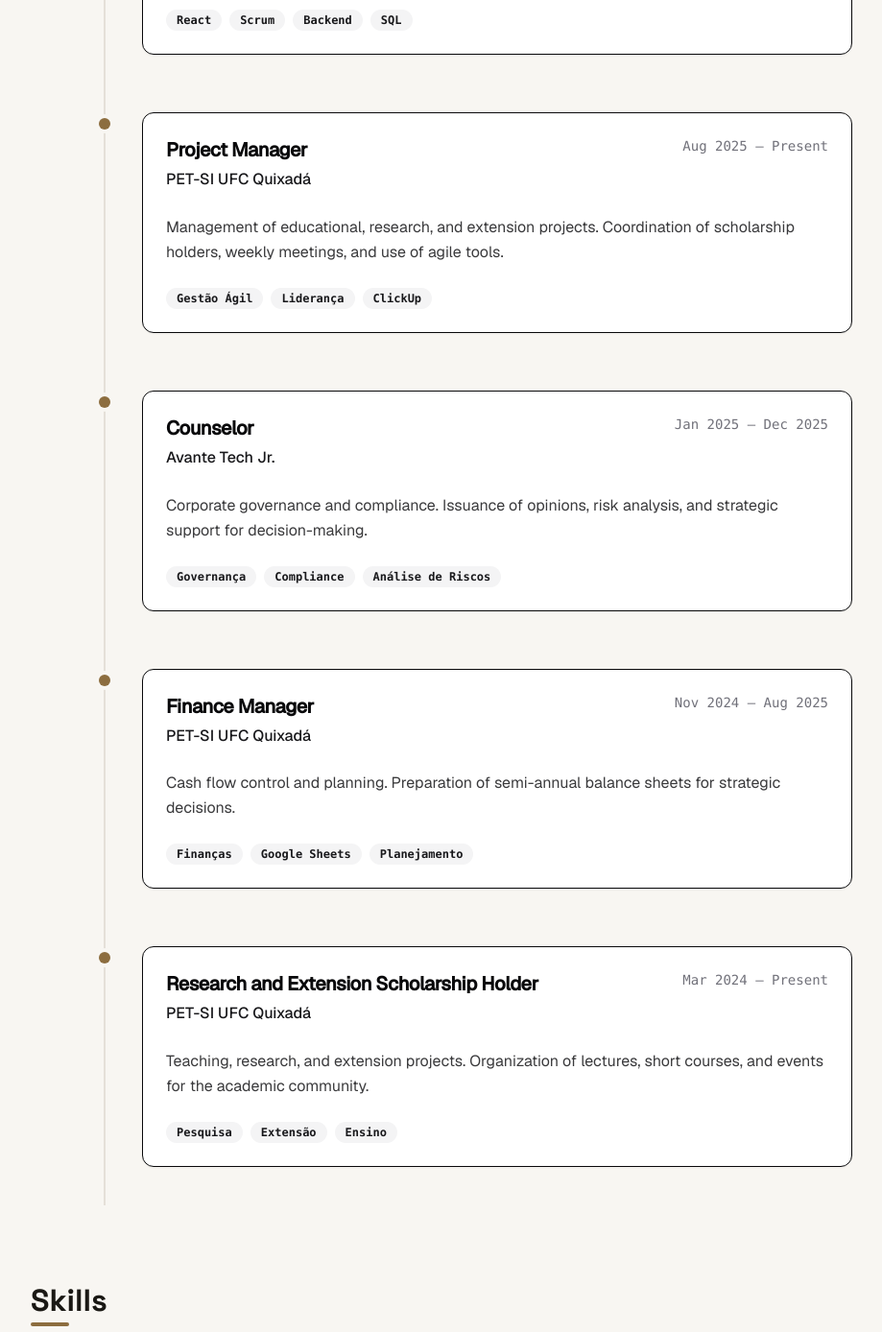
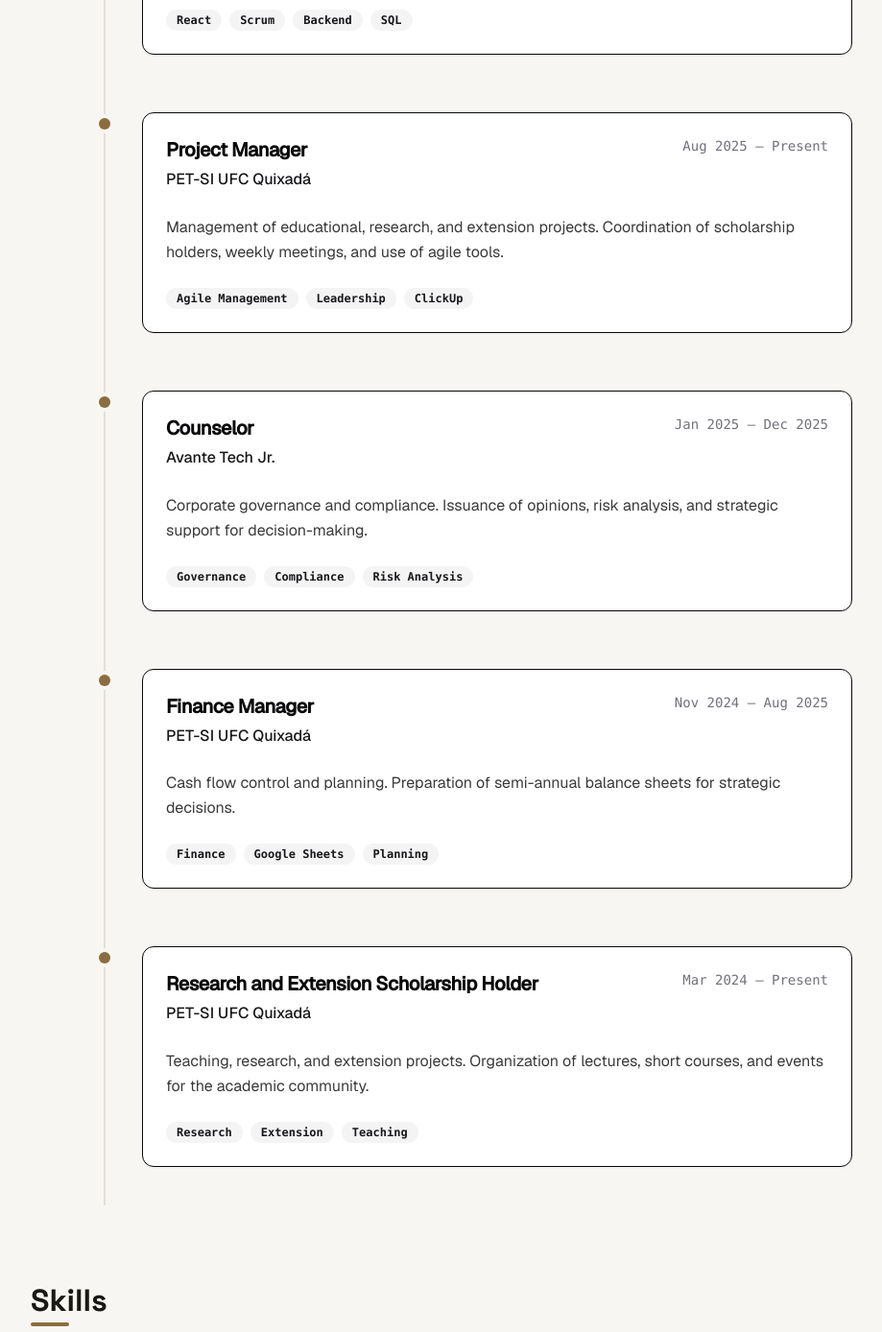
Before and after one commit to ElyssonAlvs/Portf-lio, a React (Vite) app: page / in a window 1280 px wide. Shown: the part 1699-3087 px from the top of the page at 96% size, without its empty margins (152-1071 px from the left). Built offline with nearby package versions, Linux system fonts and the light colour scheme.

Commit message:
fix: traduz tags da seção de experiências no idioma inglês

```diff
--- a/src/components/sections/Experience/Experience.tsx
+++ b/src/components/sections/Experience/Experience.tsx
@@ -46,9 +46,10 @@ export const Experience = () => {
                 </CardContent>
                 <CardFooter>
                   <div className="flex flex-wrap gap-2">
-                    {exp.tags.map(tag => (
-                      <Tag key={tag} label={tag} />
-                    ))}
+                    {exp.tags.map(tag => {
+                      const label = typeof tag === 'string' ? tag : tag[language];
+                      return <Tag key={label} label={label} />;
+                    })}
                   </div>
                 </CardFooter>
               </Card>
--- a/src/data/experience.ts
+++ b/src/data/experience.ts
@@ -1,4 +1,12 @@
-export const experiences = [
+export interface Experience {
+  role: { pt: string; en: string };
+  company: string;
+  period: { pt: string; en: string };
+  description: { pt: string; en: string };
+  tags: (string | { pt: string; en: string })[];
+}
+
+export const experiences: Experience[] = [
   {
     role: { pt: "Desenvolvedor Full Stack", en: "Full Stack Developer" },
     company: "NPI – Núcleo de Práticas em Informática (UFC)",
@@ -7,7 +15,7 @@ export const experiences = [
       pt: "Desenvolvimento de prontuário eletrônico odontológico e de uma plataforma para o PDI utilizando metodologia Scrum. Integração backend/frontend, modelagem de entidades e alinhamento direto com stakeholders.",
       en: "Development of an electronic dental record system and a platform for the IDP (Institutional Development Plan) using Scrum methodology. Backend/frontend integration, entity modeling, and direct alignment with stakeholders."
     },
-    tags: ["React", "Scrum", "Backend", "SQL"]
+    tags: ["React", "Scrum", { pt: "Backend", en: "Backend" }, "SQL"]
   },
   {
     role: { pt: "Gerente de Projetos", en: "Project Manager" },
@@ -17,7 +25,7 @@ export const experiences = [
       pt: "Gestão de projetos educacionais, de pesquisa e extensão. Coordenação de bolsistas, reuniões semanais e uso de ferramentas ágeis.",
       en: "Management of educational, research, and extension projects. Coordination of scholarship holders, weekly meetings, and use of agile tools."
     },
-    tags: ["Gestão Ágil", "Liderança", "ClickUp"]
+    tags: [{ pt: "Gestão Ágil", en: "Agile Management" }, { pt: "Liderança", en: "Leadership" }, "ClickUp"]
   },
   {
     role: { pt: "Conselheiro", en: "Counselor" },
@@ -27,7 +35,7 @@ export const experiences = [
       pt: "Governança corporativa e compliance. Emissão de pareceres, análise de riscos e apoio estratégico à tomada de decisão.",
       en: "Corporate governance and compliance. Issuance of opinions, risk analysis, and strategic support for decision-making."
     },
-    tags: ["Governança", "Compliance", "Análise de Riscos"]
+    tags: [{ pt: "Governança", en: "Governance" }, "Compliance", { pt: "Análise de Riscos", en: "Risk Analysis" }]
   },
   {
     role: { pt: "Gerente de Finanças", en: "Finance Manager" },
@@ -37,7 +45,7 @@ export const experiences = [
       pt: "Controle e planejamento do fluxo de caixa. Elaboração de balanços semestrais para decisões estratégicas.",
       en: "Cash flow control and planning. Preparation of semi-annual balance sheets for strategic decisions."
     },
-    tags: ["Finanças", "Google Sheets", "Planejamento"]
+    tags: [{ pt: "Finanças", en: "Finance" }, "Google Sheets", { pt: "Planejamento", en: "Planning" }]
   },
   {
     role: { pt: "Bolsista de Pesquisa e Extensão", en: "Research and Extension Scholarship Holder" },
@@ -47,6 +55,6 @@ export const experiences = [
       pt: "Projetos de ensino, pesquisa e extensão. Organização de palestras, minicursos e eventos para a comunidade acadêmica.",
       en: "Teaching, research, and extension projects. Organization of lectures, short courses, and events for the academic community."
     },
-    tags: ["Pesquisa", "Extensão", "Ensino"]
+    tags: [{ pt: "Pesquisa", en: "Research" }, { pt: "Extensão", en: "Extension" }, { pt: "Ensino", en: "Teaching" }]
   }
 ]
```
